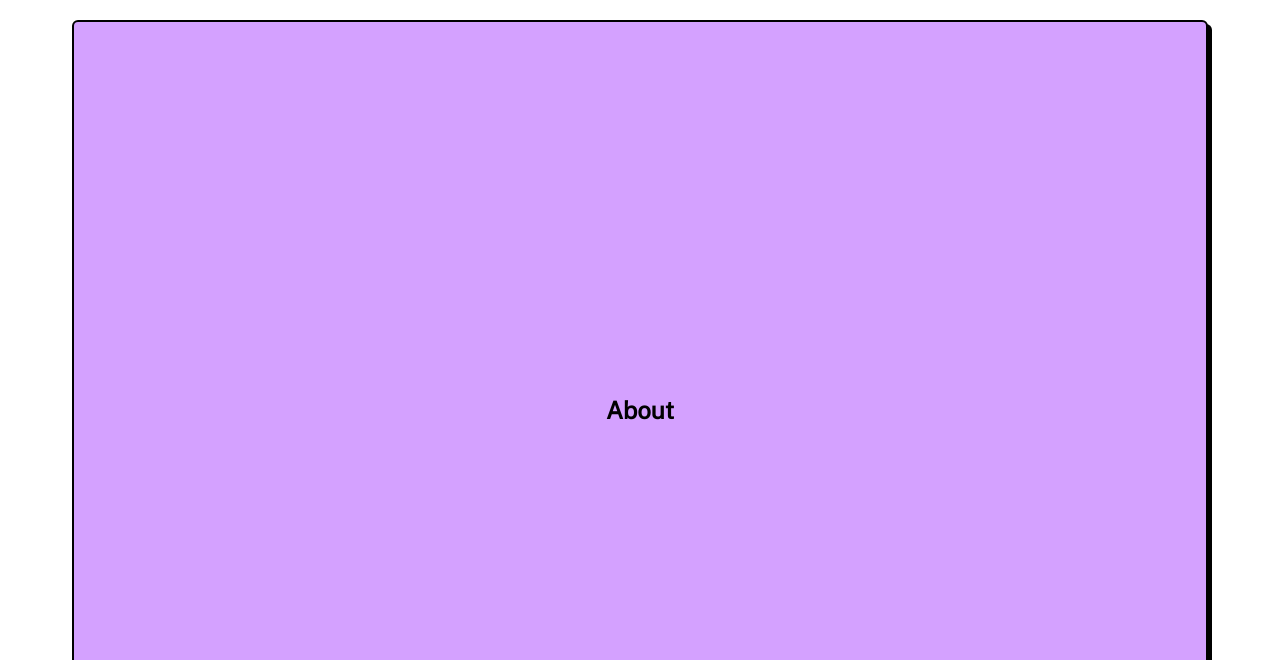
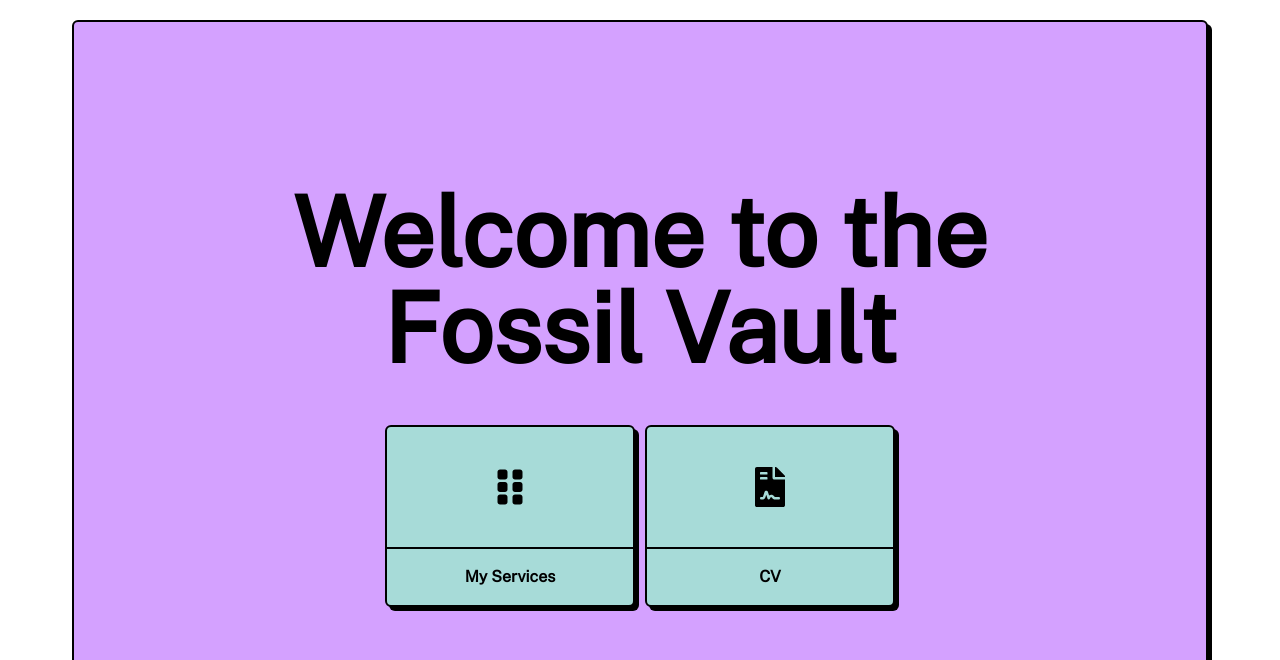
Before and after one commit to mid8f0ssl/mid8f0ssl.me, a Gatsby site: page / in a window 1280 px wide. Shown: the part 140-800 px from the top of the page. Built offline with nearby package versions, Linux system fonts and the light colour scheme; Gatsby itself is replaced by a stand-in of ours; some packages are replaced by stand-ins of ours.

Commit message:
feat(preview): Add Preview Section with links to cb and my services

```diff
--- /dev/null
+++ b/src/components/IconCard.js
@@ -0,0 +1,34 @@
+import React from "react"
+import PropTypes from "prop-types";
+import {Link} from "gatsby";
+
+const IconCard = ({ title, iconComponent, to, colorClass, children }) => {
+    return (
+        <figure className={`w-[250px] overflow-hidden rounded-md border-2 border-black font-bold shadow-[4px_4px_0px_0px_rgba(0,0,0,1)] ${colorClass}`}>
+            <Link
+                to={to}
+                className="flex items-center justify-center m-10 transition-all hover:translate-x-[3px] hover:translate-y-[3px] hover:shadow-none"
+                title={title}
+            >
+                {iconComponent}
+            </Link>
+            <figcaption className="border-t-2 border-black p-4">
+                {children}
+            </figcaption>
+        </figure>
+    )
+}
+
+IconCard.defaultProps = {
+    colorClass: 'bg-white'
+}
+
+IconCard.propTypes = {
+    title: PropTypes.string.isRequired,
+    iconComponent: PropTypes.node.isRequired,
+    children: PropTypes.node.isRequired,
+    to: PropTypes.string.isRequired,
+    colorClass: PropTypes.string.isRequired
+}
+
+export default IconCard
--- /dev/null
+++ b/src/components/ImageCard.js
@@ -0,0 +1,21 @@
+import React from "react"
+import PropTypes from "prop-types";
+
+const ImageCard = ({ title, imageUrl, children }) => {
+    return (
+        <figure className="w-[250px] overflow-hidden rounded-md border-2 border-black bg-[#bc95d4] font-bold shadow-[4px_4px_0px_0px_rgba(0,0,0,1)]">
+            <img className="w-full" src={imageUrl} alt={title} title={title} />
+            <figcaption className="border-t-2 border-black p-4">
+                {children}
+            </figcaption>
+        </figure>
+    )
+}
+
+ImageCard.propTypes = {
+    title: PropTypes.string.isRequired,
+    imageUrl: PropTypes.string.isRequired,
+    children: PropTypes.node.isRequired
+}
+
+export default ImageCard
--- a/src/components/SocialButton.js
+++ b/src/components/SocialButton.js
@@ -4,8 +4,8 @@ import PropTypes from 'prop-types'
 const SocialButton = ({ id, url, iconComponent }) => {
   return (
     <a
+      target={"_blank"}
       className="ml-5 flex items-center justify-center rounded-md border-2 border-black p-2 shadow-[4px_4px_0px_0px_rgba(0,0,0,1)] transition-all hover:translate-x-[3px] hover:translate-y-[3px] hover:shadow-none"
-      target={'_blank'}
       title={id}
       href={url}
       rel="noreferrer"
--- /dev/null
+++ b/src/containers/AuthorServices.js
@@ -0,0 +1,13 @@
+import React from 'react'
+import Block from '../components/Block'
+
+
+const AuthorServices = () => {
+    return (
+        <Block name={'services'} extraClassNames={'h-screen bg-nb-skyblue'}>
+            <h2>My Services</h2>
+        </Block>
+    )
+}
+
+export default AuthorServices
--- a/src/containers/Navbar.js
+++ b/src/containers/Navbar.js
@@ -32,7 +32,7 @@ const Navbar = () => {
   return (
     <nav className="fixed left-0 top-0 z-10 mx-auto flex h-20 w-full items-center border-b-4 border-black bg-white px-5 m500:h-16">
       <Link to={'/'}>
-        <img className="h-40 pr-4" src={logo} alt="My Logo" />
+        <img className="h-36 pr-4" src={logo} alt="My Logo" />
       </Link>
       <div className="mx-auto flex w-[1300px] max-w-full items-center justify-between">
         <Link className="text-3xl font-bold m500:text-xl" to={'/'}>
--- a/src/containers/Preview.js
+++ b/src/containers/Preview.js
@@ -1,12 +1,29 @@
 import React from 'react'
 import Block from '../components/Block'
+import IconCard from "../components/IconCard";
+import { FaGripVertical, FaFileContract, FaCommentAlt, FaHome } from "react-icons/fa"
+import {Link} from "gatsby";
 
 const Preview = () => {
-  return (
-    <Block name={'about'} extraClassNames={'h-screen bg-paleviolet'}>
-      <h2 className="mb-5 text-2xl font-bold m400:text-xl">About</h2>
-    </Block>
-  )
+    return (
+        <Block name={'about'} extraClassNames={'h-screen bg-nb-paleviolet'}>
+            <div className="px-10 py-20 md:p-12 lg:px-10 lg:py-10 m-auto">
+                <div className="max-w-full text-center"><h2
+                    className="text-4xl font-bold text-black sm:text-6xl md:text-7xl lg:text-7xl xl:text-8xl heading_font aos-init aos-animate"
+                    data-aos="fade-down" data-aos-duration="300">
+                        <span>Welcome to the Fossil Vault</span></h2>
+                    </div>
+                    <div className="w-full flex flex-col sm:flex-row sm:justify-center gap-2.5 my-8 md:my-12">
+                        <IconCard title="My Service" to={"/services"} colorClass={"bg-nb-crystal"} iconComponent={<FaGripVertical className="h-10 w-10 m500:h-8 m500:w-8" />} >
+                            <Link to={"/services"}>My Services</Link>
+                        </IconCard>
+                        <IconCard title="Github" to={"/"} colorClass={"bg-nb-crystal"} iconComponent={<FaFileContract className="h-10 w-10 m500:h-8 m500:w-8" />} >
+                            <Link to={"/"}>CV</Link>
+                        </IconCard>
+                    </div>
+            </div>
+        </Block>
+)
 }
 
 export default Preview
--- /dev/null
+++ b/src/pages/services.js
@@ -0,0 +1,15 @@
+import React from "react"
+import Layout from '../containers/Layout'
+import SEO from '../containers/SEO'
+import AuthorServices from "../containers/AuthorServices";
+
+const Services = () => {
+    return (
+        <Layout title={"My Services"}>
+            <SEO pageTitle={'My Services'} />
+            <AuthorServices />
+        </Layout>
+    )
+}
+
+export default Services
--- a/tailwind.config.js
+++ b/tailwind.config.js
@@ -8,8 +8,10 @@ module.exports = {
   theme: {
     extend: {
       colors: {
-        'lavender': '#a388ee',
-        'paleviolet': '#D4A1ff'
+        'nb-lavender': '#a388ee',
+        'nb-paleviolet': '#D4A1ff',
+        'nb-crystal': '#A7DBD8',
+        'nb-skyblue':'#87CEEB'
       },
       animation: {
         marquee: 'marquee 5s linear infinite',
```
Also changed, not shown: src/containers/Service.js (added), src/containers/ServicesList.js (added).
